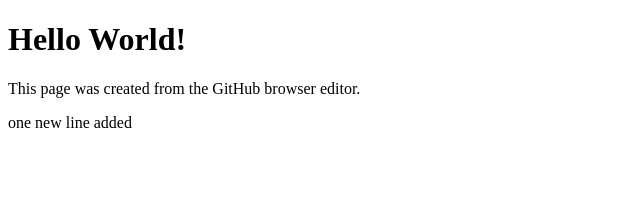
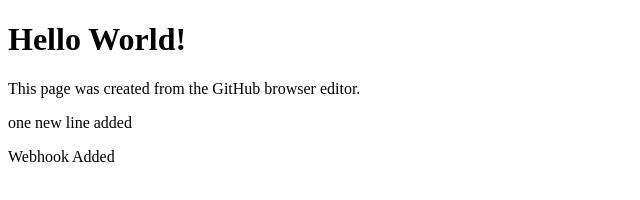
Before and after one commit to RajuKoduri/sampleHtml, a plain HTML site: page index.html in a window 1280 px wide. Shown: the whole page, without its empty margins (0-640 px from the left). Drawn offline with Linux system fonts and the light colour scheme.

Commit message:
Add webhook notification paragraph to index.html

```diff
--- a/index.html
+++ b/index.html
@@ -7,5 +7,6 @@
     <h1>Hello World!</h1>
     <p>This page was created from the GitHub browser editor.</p>
     <p>one new line added</p>
+    <p>Webhook Added</p>
 </body>
 </html>
```
